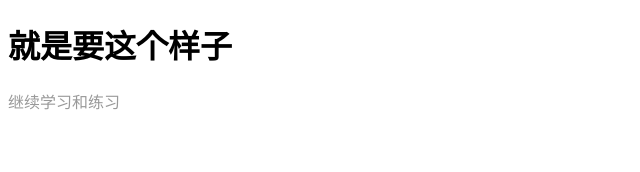
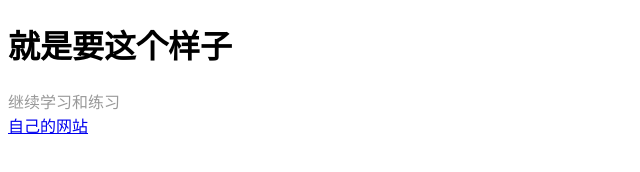
Before and after one commit to losthj/vscode, a plain HTML site: page index.html in a window 1280 px wide. Shown: the whole page, without its empty margins (0-640 px from the left). Drawn offline with Linux system fonts and the light colour scheme.

Commit message:
update wz

```diff
--- a/index.html
+++ b/index.html
@@ -11,5 +11,8 @@
     <div style="color: #999">
         继续学习和练习
     </div>
+    <a href="http://www.lovewsy.com/">
+        自己的网站
+    </a>
 </body>
 </html>
```
Also changed, not shown: 1 other file.
